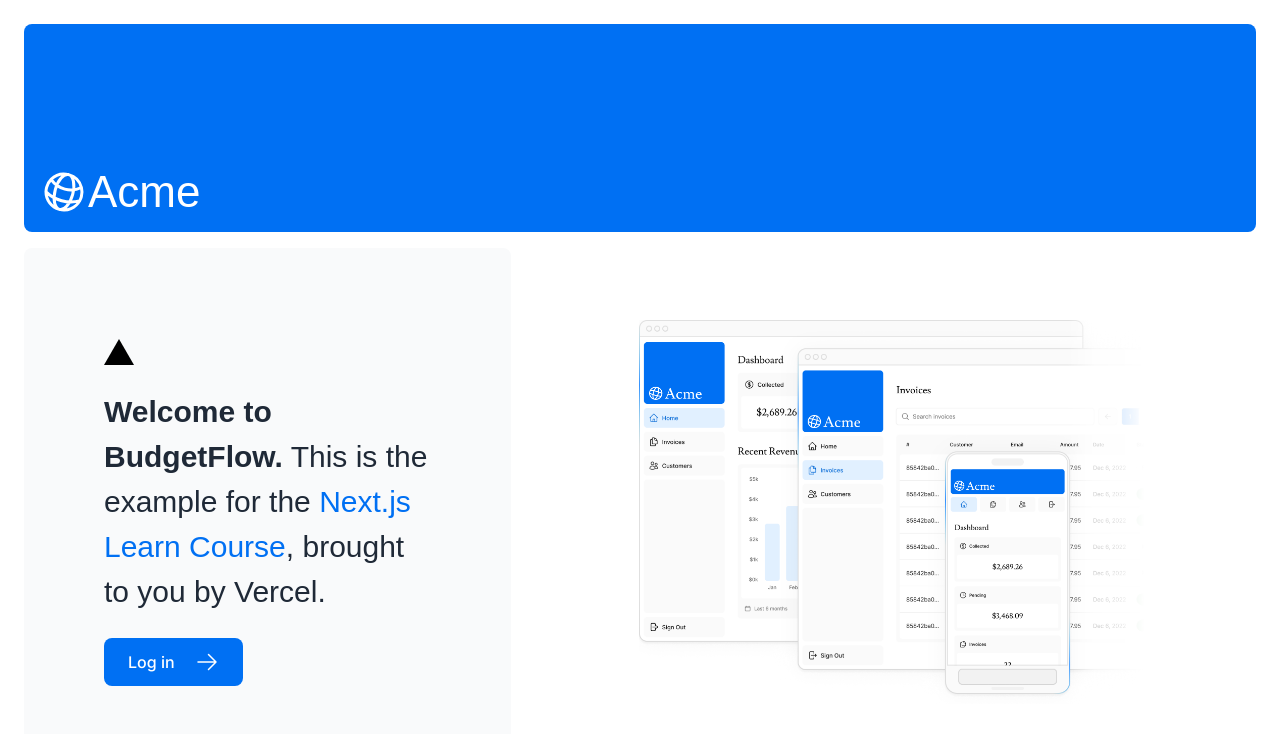
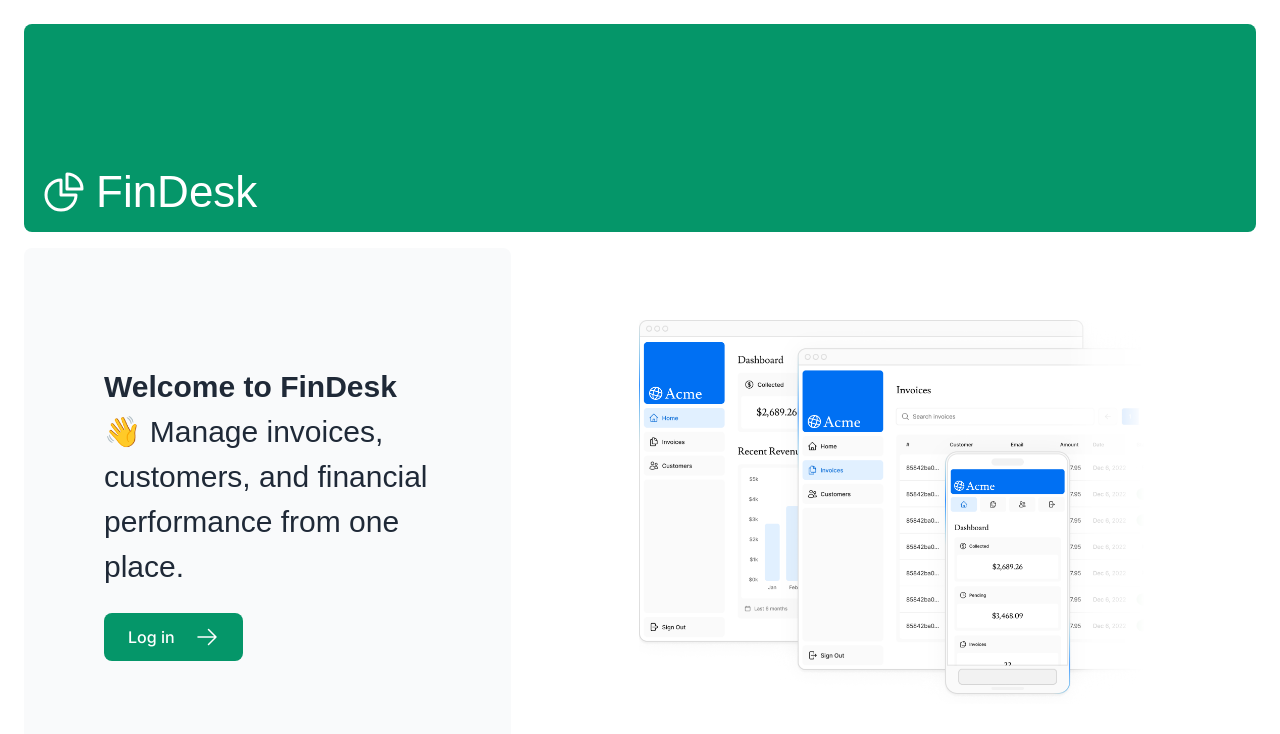
Before and after one commit to hiravesonali/next-finance-dashboard, a Next.js app: page / in a window 1280 px wide. Shown: the top 734 px of the page. Built offline with nearby package versions, Linux system fonts and the light colour scheme; a web font is replaced by a local one.

Commit message:
update the logo and brand color

```diff
--- a/app/page.tsx
+++ b/app/page.tsx
@@ -7,24 +7,20 @@ import Image from 'next/image';
 export default function Page() {
   return (
     <main className="flex min-h-screen flex-col p-6">
-      <div className="flex h-20 shrink-0 items-end rounded-lg bg-blue-500 p-4 md:h-52">
+      <div className="flex h-20 shrink-0 items-end rounded-lg bg-emerald-600 p-4 md:h-52">
         <AcmeLogo />
       </div>
       <div className="mt-4 flex grow flex-col gap-4 md:flex-row">
         <div className="flex flex-col justify-center gap-6 rounded-lg bg-gray-50 px-6 py-10 md:w-2/5 md:px-20">
-          <div className="relative w-0 h-0 border-l-[15px] border-r-[15px] border-b-[26px] border-l-transparent border-r-transparent border-b-black" />{' '}
           <p
             className={` ${lusitana.className} text-xl text-gray-800 md:text-3xl md:leading-normal`}
           >
-            <strong>Welcome to BudgetFlow.</strong> This is the example for the{' '}
-            <a href="https://nextjs.org/learn/" className="text-blue-500">
-              Next.js Learn Course
-            </a>
-            , brought to you by Vercel.
+            <strong>Welcome to FinDesk 👋</strong> Manage invoices, customers,
+            and financial performance from one place.
           </p>
           <Link
             href="/login"
-            className="flex items-center gap-5 self-start rounded-lg bg-blue-500 px-6 py-3 text-sm font-medium text-white transition-colors hover:bg-blue-400 md:text-base"
+            className="flex items-center gap-5 self-start rounded-lg bg-emerald-600 px-6 py-3 text-sm font-medium text-white transition-colors hover:bg-emerald-400 md:text-base"
           >
             <span>Log in</span> <ArrowRightIcon className="w-5 md:w-6" />
           </Link>
--- a/app/ui/acme-logo.tsx
+++ b/app/ui/acme-logo.tsx
@@ -1,13 +1,13 @@
 import { lusitana } from '@/app/ui/fonts';
-import { GlobeAltIcon } from '@heroicons/react/24/outline';
+import { ChartPieIcon } from '@heroicons/react/24/outline';
 
 export default function AcmeLogo() {
   return (
     <div
       className={`${lusitana.className} flex flex-row items-center leading-none text-white`}
     >
-      <GlobeAltIcon className="h-12 w-12 rotate-[15deg]" />
-      <p className="text-[44px]">Acme</p>
+      <ChartPieIcon className="h-12 w-12 mr-2" />
+      <p className="text-[44px]">FinDesk</p>
     </div>
   );
 }
```
